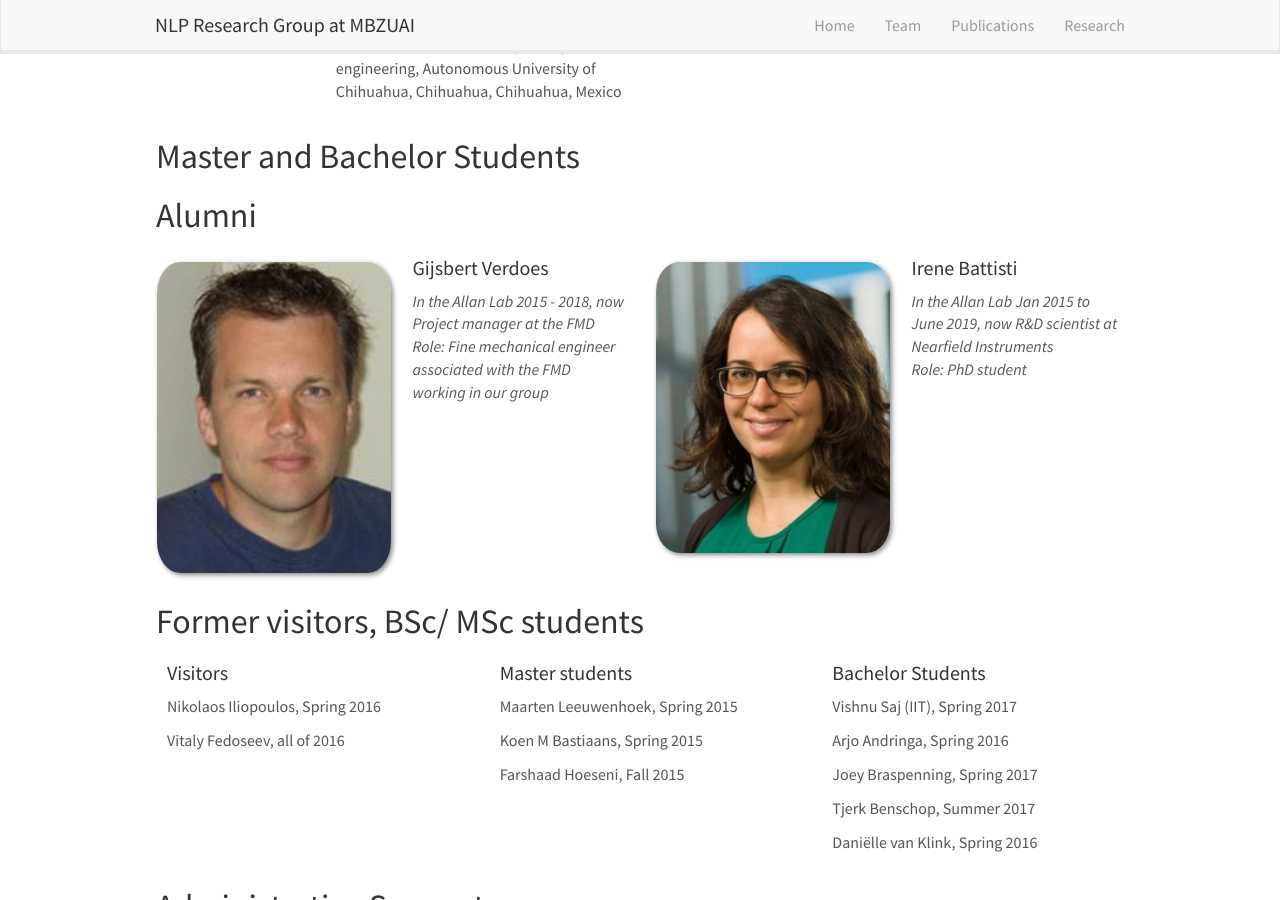
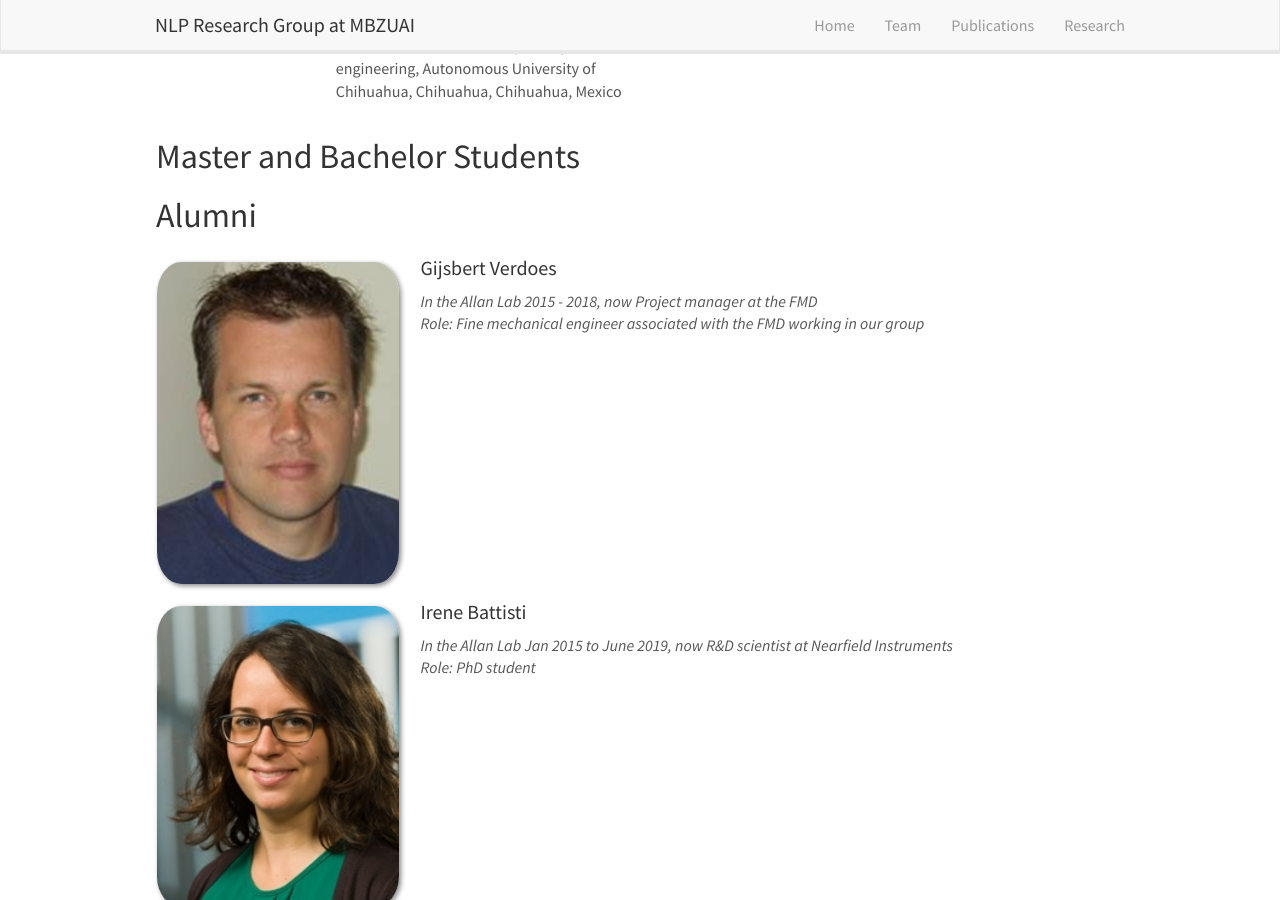
Before and after one commit to RamzaBasharat/MBZUAI, a Jekyll site: the page built from _pages/team.md, in a window 1280 px wide and 900 px high, scrolled down 422 px. Built offline with Jekyll 4.4.1, drawn with Linux system fonts in a browser that asks for light colours; nearby versions of some CDN libraries.

```diff
--- a/_pages/team.md
+++ b/_pages/team.md
@@ -140,8 +140,8 @@ Jump to [staff](#staff), [master and bachelor students](#master-and-bachelor-stu
 <div class="row">
 {% endif %}
 
-<div class="col-sm-6 clearfix">
-  <img src="{{ site.url }}{{ site.baseurl }}/images/teampic/{{ member.photo }}" class="img-responsive" width="50%" style="float: left" />
+<div class="col-sm-12 clearfix">
+  <img src="{{ site.url }}{{ site.baseurl }}/images/teampic/{{ member.photo }}" class="img-responsive" width="25%" style="float: left" />
   <h4>{{ member.name }}</h4>
   <i>{{ member.duration }} <br> Role: {{ member.info }}</i>
   <ul style="overflow: hidden">
```
